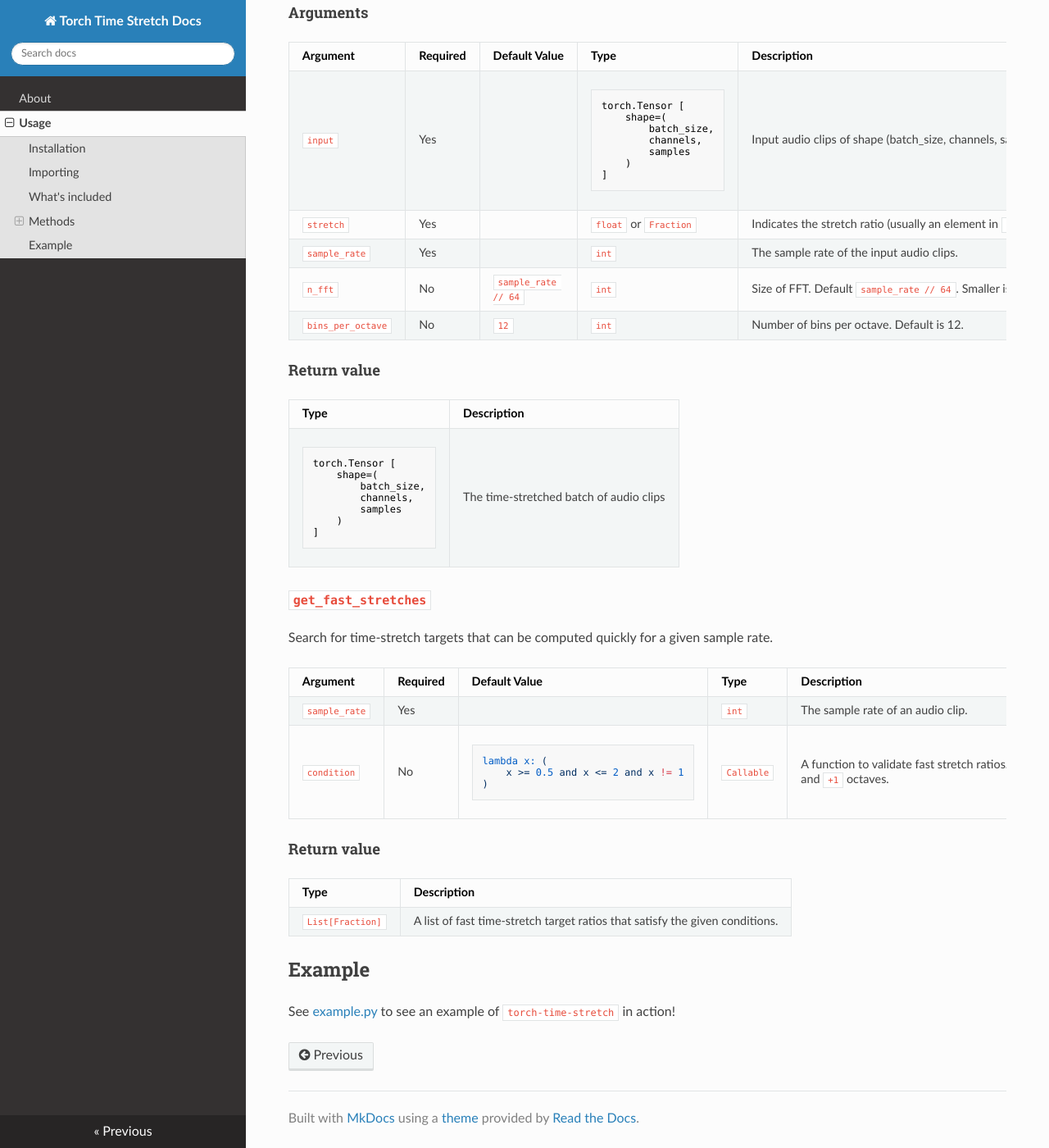
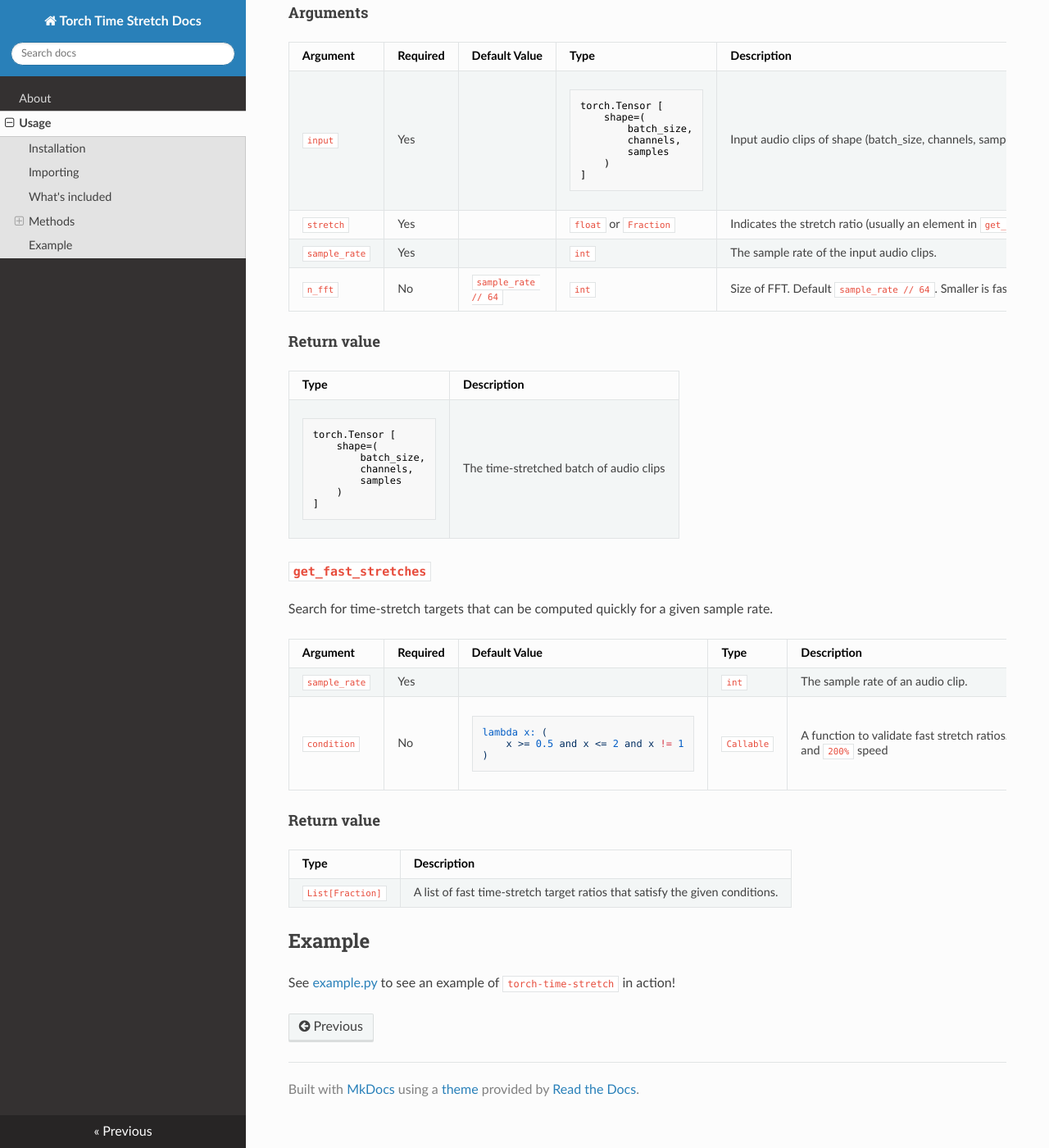
Before and after one commit to KentoNishi/torch-time-stretch, an MkDocs documentation site: the page built from docs/usage.md, in a window 1280 px wide and 1400 px high, scrolled down 1029 px. Shown: the whole window at 82% size. Built offline with MkDocs 1.6.1, drawn with Linux system fonts in a browser that asks for light colours; nearby versions of some CDN libraries.

Commit message:
fixed mistakes in docs (pitch-shift copypastas)

```diff
--- a/docs/usage.md
+++ b/docs/usage.md
@@ -102,13 +102,6 @@ Stretch a batch of waveforms by a given amount without altering the pitch.
       <td><code>int</code></td>
       <td>Size of FFT. Default <code>sample_rate // 64</code>. Smaller is faster.</td>
     </tr>
-    <tr>
-      <td><code>bins_per_octave</code></td>
-      <td>No</td>
-      <td><code>12</code></td>
-      <td><code>int</code></td>
-      <td>Number of bins per octave. Default is 12.</td>
-    </tr>
   </tbody>
 </table>
 
@@ -165,7 +158,7 @@ Search for time-stretch targets that can be computed quickly for a given sample
 )</code></pre>
       </td>
       <td><code>Callable</code></td>
-      <td>A function to validate fast stretch ratios. Default value limits computed targets to values between <code>-1</code> and <code>+1</code> octaves.</td>
+      <td>A function to validate fast stretch ratios. Default value limits computed targets to values between <code>50%</code> and <code>200%</code> speed</td>
     </tr>
   </tbody>
 </table>
--- a/example.py
+++ b/example.py
@@ -36,7 +36,7 @@ def test_time_stretch_2_down():
 
 
 def test_time_stretch_to_fast_ratios():
-    # get stretch ratios that are fast (between +1 and -1 octaves)
+    # get stretch ratios that are fast (between 50% and 200% speed)
     for ratio in get_fast_stretches(SAMPLE_RATE):
         print("Stretching", ratio)
         stretched = time_stretch(sample, ratio, SAMPLE_RATE)
```
Also changed, not shown: 1 other file.
